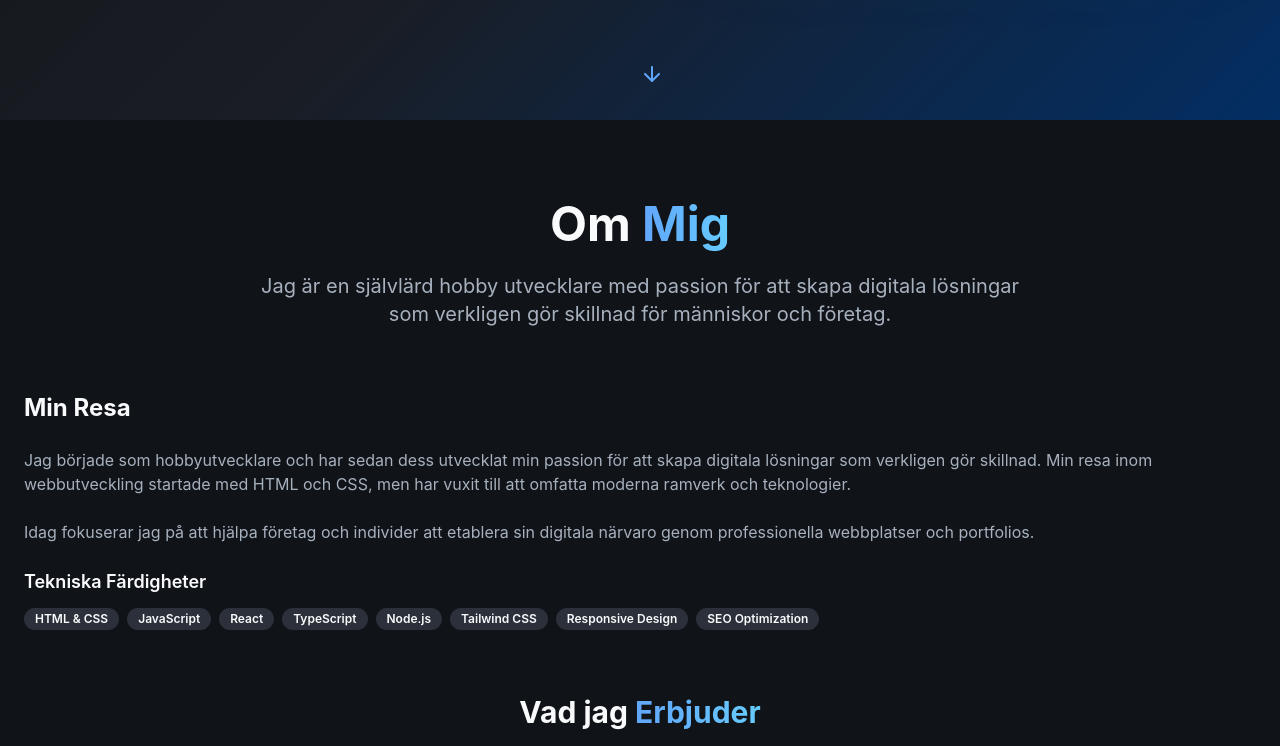
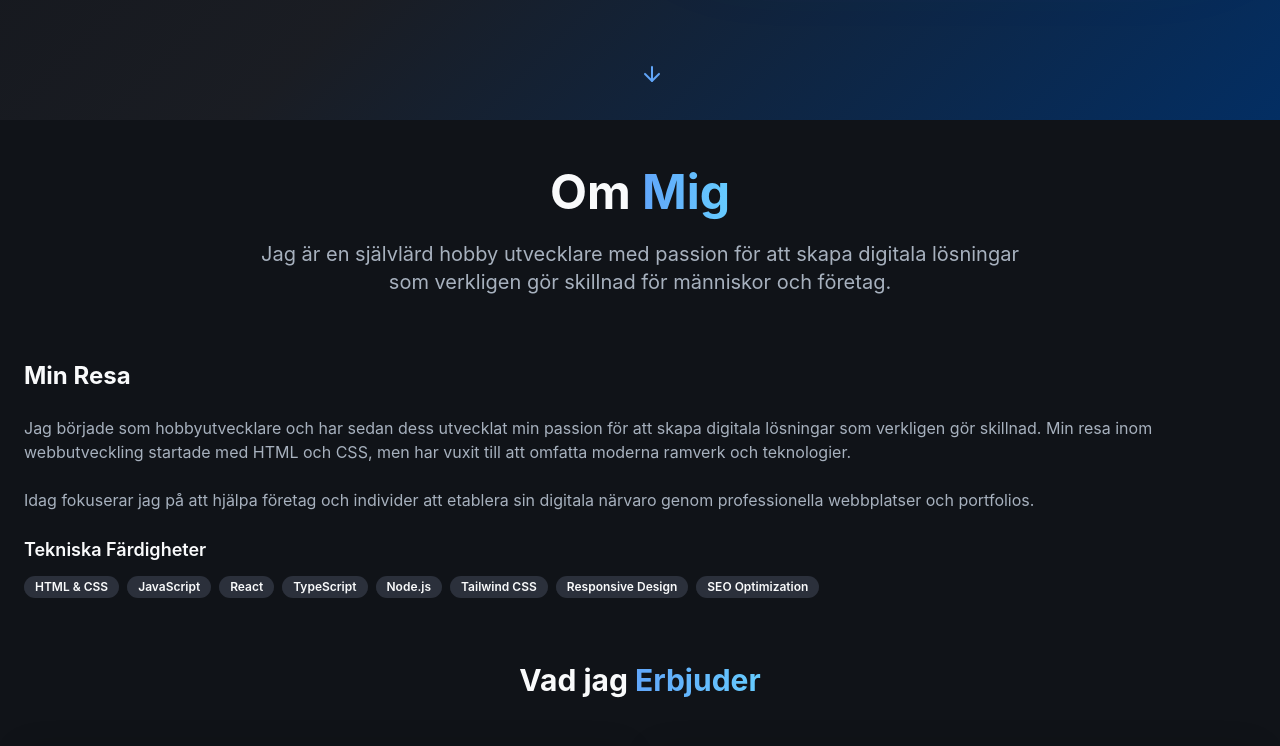
Before and after one commit to anglhz/persona-showcase-demo, a React (Vite) app: page / in a window 1280 px wide. Shown: the part 680-1426 px from the top of the page. Built offline with nearby package versions, Linux system fonts and the light colour scheme.

Commit message:
Adjust section padding
Move the about section down to reveal more of the hero section.

```diff
--- a/src/components/About.tsx
+++ b/src/components/About.tsx
@@ -27,7 +27,7 @@ const About = () => {
   ];
 
   return (
-    <section className="py-20 bg-section-bg" id="about">
+    <section className="py-12 bg-section-bg" id="about">
       <div className="container mx-auto px-6">
         <div className="text-center mb-16">
           <h2 className="text-4xl md:text-5xl font-bold mb-6">
```
